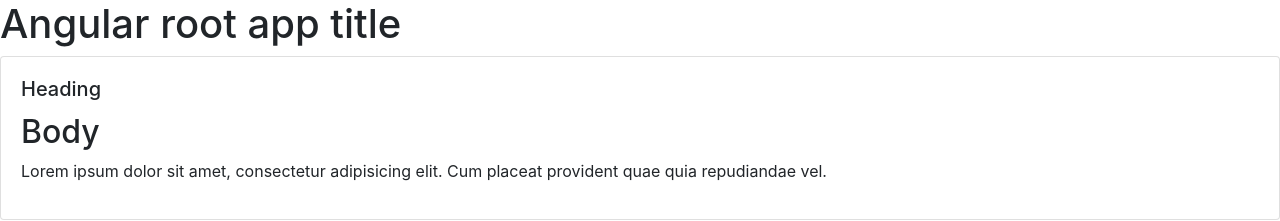
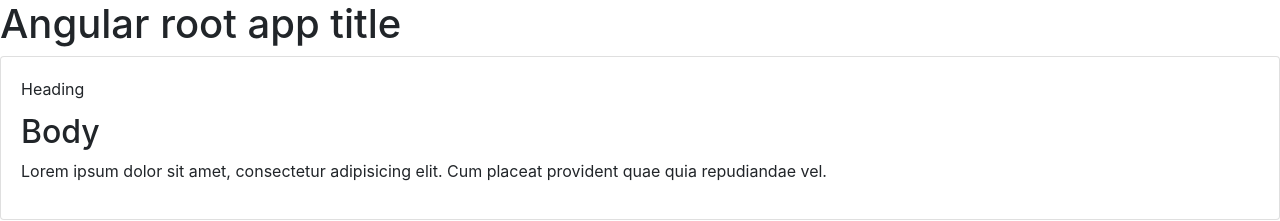
Before and after one commit to inferman/Ang, an Angular app: page / in a window 1280 px wide. Shown: the top 221 px of the page. Built offline with nearby package versions, Linux system fonts and the light colour scheme.

Commit message:
ng container

```diff
--- a/src/app/app.component.html
+++ b/src/app/app.component.html
@@ -1,7 +1,7 @@
 <h1>{{ rootTitle }}</h1>
 <!--<favorite [isFavorite]="post.isFavorite" (change)="onFavoriteChanged($event)"></favorite>-->
 <bootstrap-panel>
-  <div class="heading">Heading</div>
+  <ng-container class="heading">Heading</ng-container>
   <div class="body">
     <h2>Body</h2>
     <p>Lorem ipsum dolor sit amet, consectetur adipisicing elit. Cum placeat provident quae quia repudiandae vel.</p>
--- a/src/app/panel/panel.component.html
+++ b/src/app/panel/panel.component.html
@@ -1,9 +1,7 @@
 <div class="card">
   <div class="card-body">
     <div class="card-title">
-      <h5>
-        <ng-content select=".heading"></ng-content>
-      </h5>
+      <ng-content select=".heading"></ng-content>
     </div>
     <div class="card-text">
       <ng-content select=".body"></ng-content>
```
